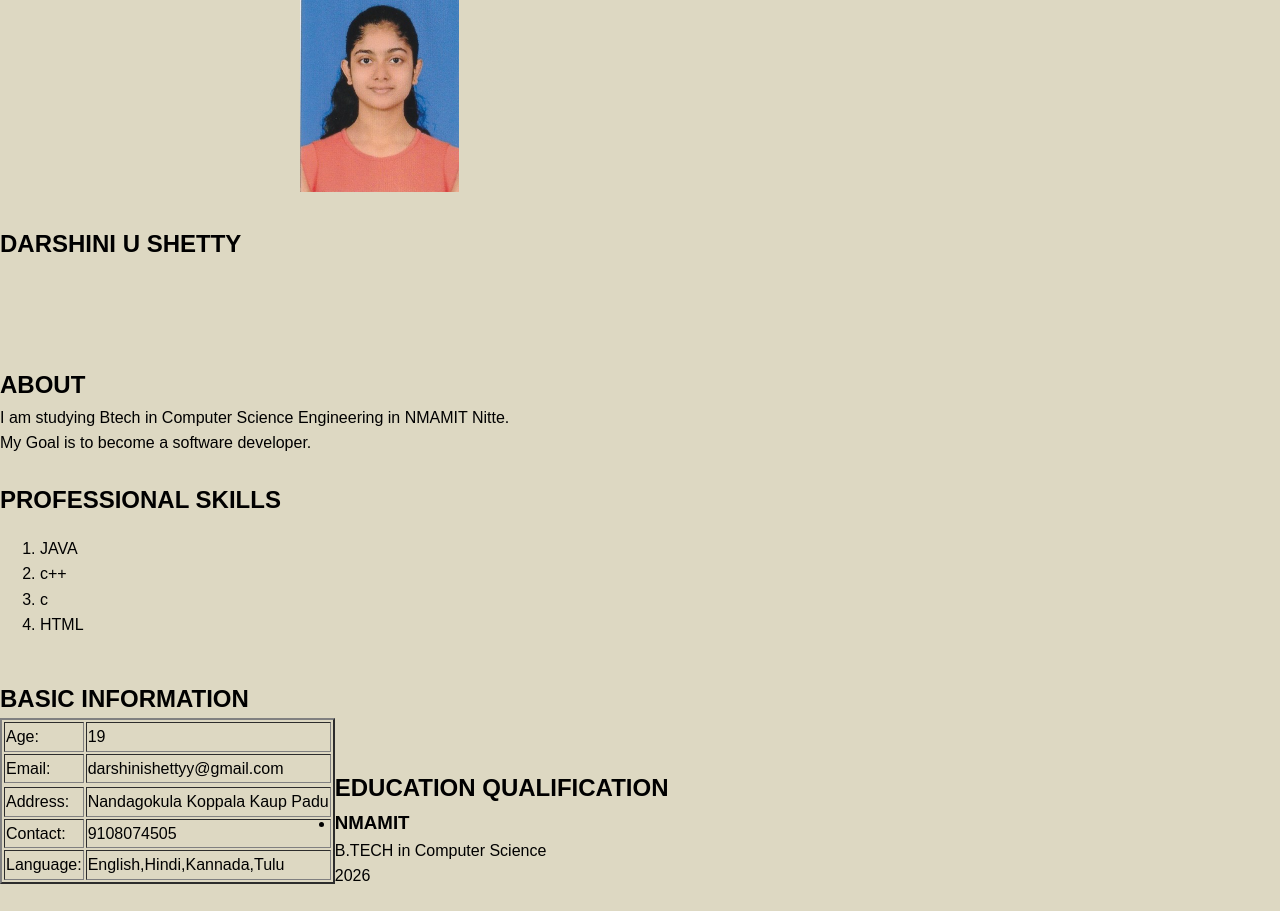
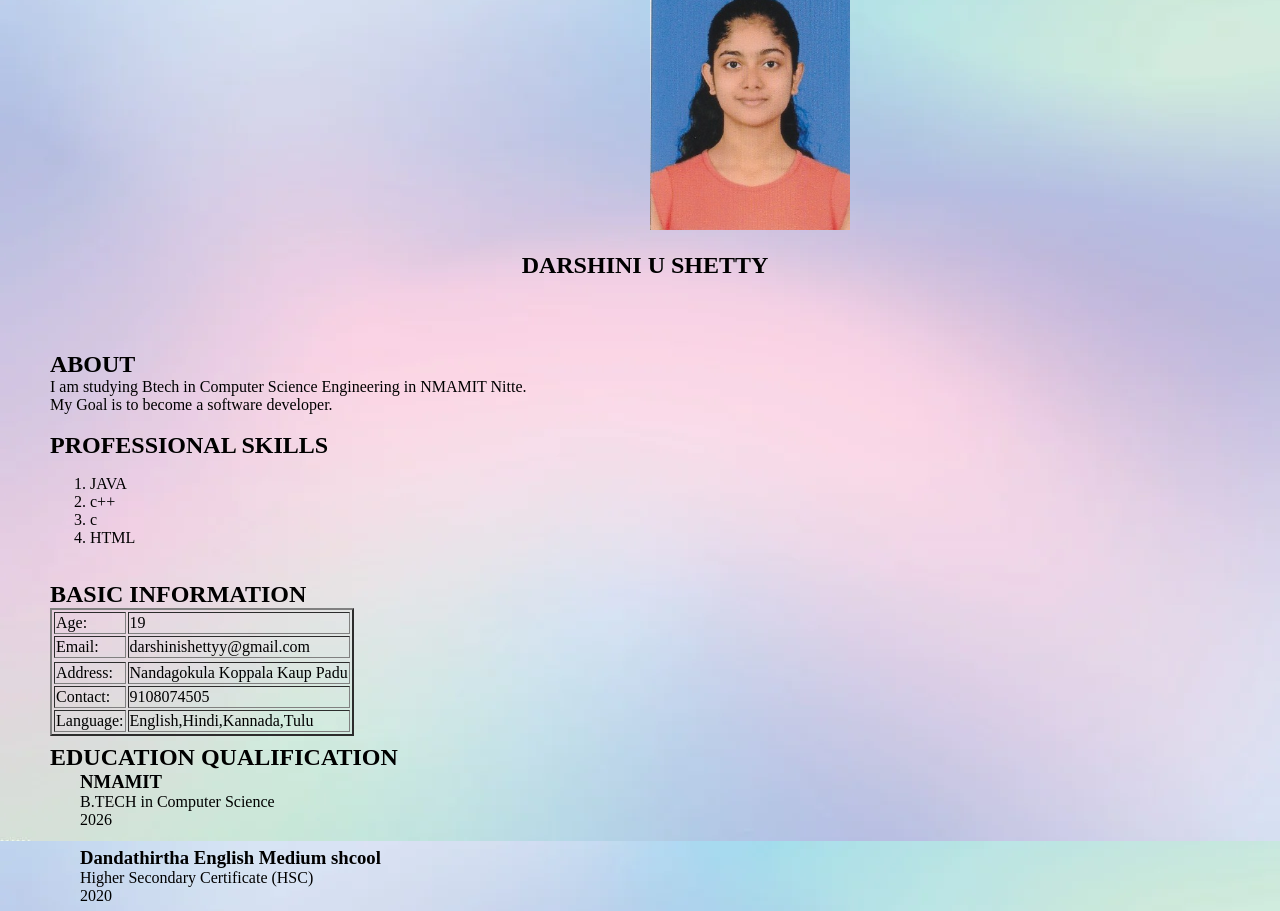
Before and after one commit to Darshinishetty/Darshinishetty.github.io, a plain HTML site: page index.html in a window 1280 px wide. Shown: the part 59-970 px from the top of the page. Drawn offline with Linux system fonts and the light colour scheme.

Commit message:
Update style.css

```diff
--- a/style.css
+++ b/style.css
@@ -5,24 +5,79 @@ body, h1, h2, h3, p, ul, li {
   H1{
     text-align: center;
   }
+
+
+.cat{
+  font-family:Arial, Helvetica, sans-serif;
+  line-height: 1.6;
+  background-color:#ddd8c2;
+
+}
+
 body{
-    font-family:Arial, Helvetica, sans-serif;
-    line-height: 1.6;
-    background-color:#ddd8c2;
+  background-image: url("400.jpg");
 }
-.header {
-    background-color: #cec7c7;
-    color: #fff;
-    padding: 10px;
-  }
-.footer {
-    background-color: #cc9c9c;
-    color: #fff;
-    text-align: center;
-    padding: 10px;
-  }
+
+
   img {
     margin-left: 300px;
     max-width: 400px;
     height: 200px;
   }
+
+  .center-heading{
+    text-align: center;
+  }
+
+
+.image-container{
+  width:150px;
+  height:auto;
+  display:block;
+  text-align:center;
+  margin-left: 350px;
+
+
+}
+
+.image-class{
+  width:200px;
+  height:auto;
+
+}
+
+.tree{
+  text-align: center;
+  margin-left: 10px;
+}
+
+.man{
+  margin-top: 100px;
+  margin-left: 50px;
+
+}
+
+
+.women{
+  margin-left: 80px;
+}
+
+.sat{
+  margin-left: 50px;
+}
+
+.tap{
+  margin-left: 50px;
+}
+
+.car{
+  margin-left: 80px;
+}
+
+.mat{
+  margin-left: 80px;
+}
+
+.rat{
+  margin-left: 50px;
+}
```
